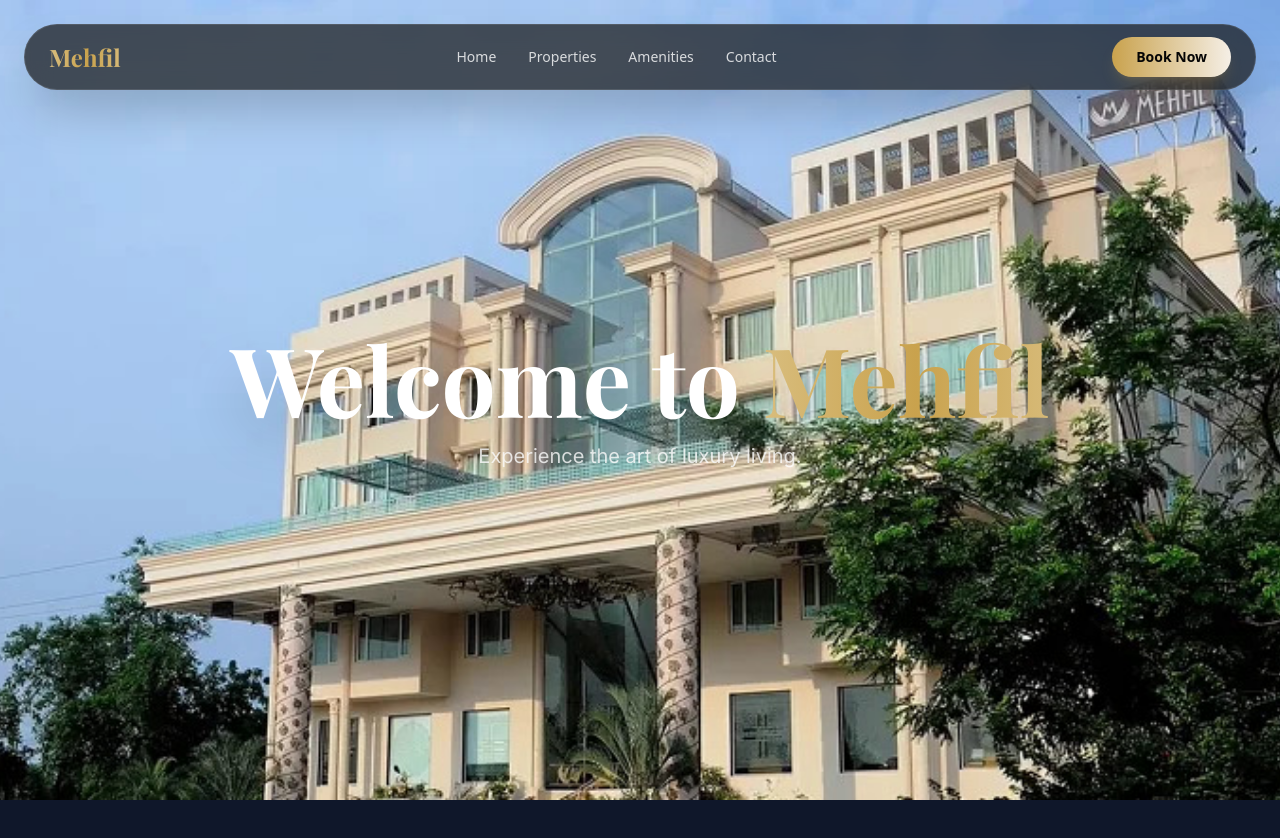
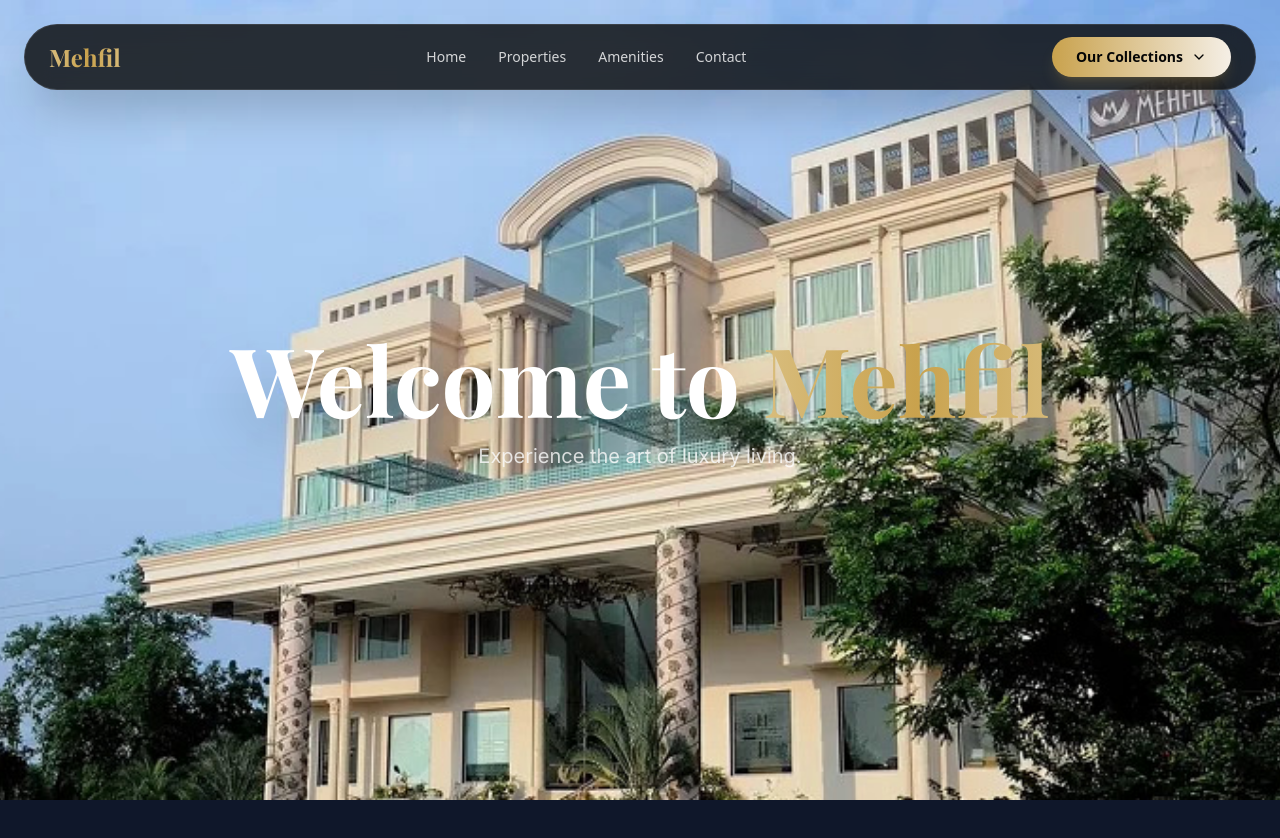
Before and after one commit to kaushaltekade/mehfil-main, a Next.js app: page / in a window 1280 px wide. Shown: the top 838 px of the page. Built offline with nearby package versions, Linux system fonts and the light colour scheme; a web font is replaced by a local one.

Commit message:
most work for main done

```diff
--- a/app/layout.tsx
+++ b/app/layout.tsx
@@ -1,6 +1,7 @@
 import type { Metadata } from "next";
 import { Inter, Playfair_Display } from "next/font/google";
 import "./globals.css";
+import SmoothScroll from "@/components/SmoothScroll";
 
 const inter = Inter({ subsets: ["latin"], variable: '--font-inter' });
 const playfair = Playfair_Display({ subsets: ["latin"], variable: '--font-playfair-display' });
@@ -17,7 +18,10 @@ export default function RootLayout({
 }>) {
     return (
         <html lang="en">
-            <body className={`${inter.variable} ${playfair.variable} font-sans`}>{children}</body>
+            <body className={`${inter.variable} ${playfair.variable} font-sans`}>
+                <SmoothScroll />
+                {children}
+            </body>
         </html>
     );
 }
--- a/components/BookingCTA.tsx
+++ b/components/BookingCTA.tsx
@@ -2,6 +2,7 @@
 
 import { Button } from "@/components/ui/button";
 import { motion } from "framer-motion";
+import Link from "next/link";
 
 export default function BookingCTA() {
     return (
@@ -22,9 +23,11 @@ export default function BookingCTA() {
                     <p className="text-white/60 text-xl mb-12 max-w-2xl mx-auto">
                         Book your stay today and experience the timeless elegance of Mehfil Hotels.
                     </p>
-                    <Button variant="gold" size="lg" className="rounded-full px-12 py-8 text-xl shadow-2xl shadow-mehfilGold/20 hover:shadow-mehfilGold/40">
-                        Book Your Stay
-                    </Button>
+                    <Link href="#properties">
+                        <Button variant="gold" size="lg" className="rounded-full px-12 py-8 text-xl shadow-2xl shadow-mehfilGold/20 hover:shadow-mehfilGold/40">
+                            Start Your Journey
+                        </Button>
+                    </Link>
                 </motion.div>
             </div>
         </section>
--- a/components/HeroSequence.tsx
+++ b/components/HeroSequence.tsx
@@ -207,7 +207,7 @@ export default function HeroSequence() {
     return (
         <div
             ref={containerRef}
-            className="relative h-[700vh]"
+            className="relative h-[600vh]"
             style={{ backgroundColor: "#0F172A" }}
         >
             {/* Sticky canvas — this is the ONLY visual element in the hero */}
--- a/components/Navbar.tsx
+++ b/components/Navbar.tsx
@@ -1,10 +1,35 @@
+"use client";
+
 import Link from "next/link";
 import { Button } from "@/components/ui/button";
+import { motion, useScroll, useMotionValueEvent, AnimatePresence } from "framer-motion";
+import { useState } from "react";
 
 export default function Navbar() {
+    const { scrollY } = useScroll();
+    const [hidden, setHidden] = useState(false);
+    const [dropdownOpen, setDropdownOpen] = useState(false);
+
+    useMotionValueEvent(scrollY, "change", (latest) => {
+        const previous = scrollY.getPrevious() || 0;
+        if (latest > previous && latest > 150) {
+            setHidden(true);
+        } else {
+            setHidden(false);
+        }
+    });
+
     return (
-        <nav className="fixed top-6 left-0 right-0 z-50 mx-auto max-w-7xl px-6">
-            <div className="flex items-center justify-between rounded-full border border-white/10 bg-mehfilSurface/70 px-6 py-3 backdrop-blur-md shadow-2xl transition-all hover:bg-mehfilSurface/90">
+        <motion.nav
+            variants={{
+                visible: { y: 0 },
+                hidden: { y: "-150%" },
+            }}
+            animate={hidden ? "hidden" : "visible"}
+            transition={{ duration: 0.35, ease: "easeInOut" }}
+            className="fixed top-6 left-0 right-0 z-50 mx-auto max-w-7xl px-6"
+        >
+            <div className="flex items-center justify-between rounded-full border border-white/10 bg-mehfilDark/80 px-6 py-3 backdrop-blur-md shadow-2xl transition-all hover:bg-mehfilDark/95">
                 {/* Logo */}
                 <div className="flex items-center gap-2">
                     <span className="font-playfair text-2xl font-bold text-gold-gradient">
@@ -28,13 +53,54 @@ export default function Navbar() {
                     </Link>
                 </div>
 
-                {/* CTA */}
-                <div>
-                    <Button variant="gold" className="rounded-full px-6 font-semibold">
-                        Book Now
+                {/* Collections Dropdown */}
+                <div
+                    className="relative"
+                    onMouseEnter={() => setDropdownOpen(true)}
+                    onMouseLeave={() => setDropdownOpen(false)}
+                >
+                    <Button
+                        variant="gold"
+                        className="rounded-full px-6 font-semibold flex items-center gap-2"
+                        onClick={() => setDropdownOpen(!dropdownOpen)}
+                    >
+                        Our Collections
+                        <motion.svg
+                            animate={{ rotate: dropdownOpen ? 180 : 0 }}
+                            xmlns="http://www.w3.org/2000/svg" width="16" height="16" viewBox="0 0 24 24" fill="none" stroke="currentColor" strokeWidth="2" strokeLinecap="round" strokeLinejoin="round"
+                        >
+                            <path d="M6 9l6 6 6-6"/>
+                        </motion.svg>
                     </Button>
+
+                    <AnimatePresence>
+                        {dropdownOpen && (
+                            <motion.div
+                                initial={{ opacity: 0, y: 10 }}
+                                animate={{ opacity: 1, y: 0 }}
+                                exit={{ opacity: 0, y: 10 }}
+                                transition={{ duration: 0.2 }}
+                                className="absolute right-0 top-full mt-2 w-48 rounded-2xl bg-mehfilDark/95 border border-white/10 backdrop-blur-xl p-2 shadow-xl overflow-hidden"
+                            >
+                                <Link
+                                    href="#grand-mehfil"
+                                    className="block px-4 py-3 text-sm text-white/80 hover:text-mehfilGold hover:bg-white/5 rounded-xl transition-all"
+                                    onClick={() => setDropdownOpen(false)}
+                                >
+                                    Grand Mehfil
+                                </Link>
+                                <Link
+                                    href="#mehfil-inn"
+                                    className="block px-4 py-3 text-sm text-white/80 hover:text-mehfilGold hover:bg-white/5 rounded-xl transition-all"
+                                    onClick={() => setDropdownOpen(false)}
+                                >
+                                    Mehfil Inn
+                                </Link>
+                            </motion.div>
+                        )}
+                    </AnimatePresence>
                 </div>
             </div>
-        </nav>
+        </motion.nav>
     );
 }
--- a/components/Properties.tsx
+++ b/components/Properties.tsx
@@ -138,14 +138,17 @@ export default function Properties() {
             </div>
 
             <div className="flex flex-col gap-0">
+                <div id="grand-mehfil">
                     <PropertyCard
                         index={1}
                         title="Grand Mehfil"
                         description="The epitome of royal luxury in the heart of the city. Grand Mehfil stands as a beacon of heritage, offering an experience that transcends time."
-                    image="/sequence/frame_191.jpg"
+                        image="/main-photos/mehfil-hotel.jpg"
                         alignment="left"
                     />
+                </div>
 
+                <div id="mehfil-inn">
                     <PropertyCard
                         index={2}
                         title="Mehfil Inn"
@@ -154,6 +157,7 @@ export default function Properties() {
                         alignment="right"
                     />
                 </div>
+            </div>
         </section>
     );
 }
--- /dev/null
+++ b/components/SmoothScroll.tsx
@@ -0,0 +1,31 @@
+"use client";
+
+import { useEffect } from "react";
+import Lenis from "@studio-freight/lenis";
+
+export default function SmoothScroll() {
+    useEffect(() => {
+        const lenis = new Lenis({
+            duration: 0.8,
+            easing: (t) => Math.min(1, 1.001 - Math.pow(2, -10 * t)),
+            orientation: 'vertical',
+            gestureOrientation: 'vertical',
+            smoothWheel: true,
+            wheelMultiplier: 1.4,
+            touchMultiplier: 1.2,
+        });
+
+        function raf(time: number) {
+            lenis.raf(time);
+            requestAnimationFrame(raf);
+        }
+
+        requestAnimationFrame(raf);
+
+        return () => {
+            lenis.destroy();
+        };
+    }, []);
+
+    return null;
+}
--- a/package.json
+++ b/package.json
@@ -9,6 +9,7 @@
     "lint": "next lint"
   },
   "dependencies": {
+    "@studio-freight/lenis": "^1.0.42",
     "class-variance-authority": "^0.7.1",
     "clsx": "^2.1.1",
     "framer-motion": "^12.34.2",
```
Also changed, not shown: components/StoryText.tsx (+2 -10 lines), public/main-photos/mehfil-hotel.jpg (added), 1 other file (tests, documents, lock files or other folders). Lines whose indentation alone changed are shown as unchanged.
